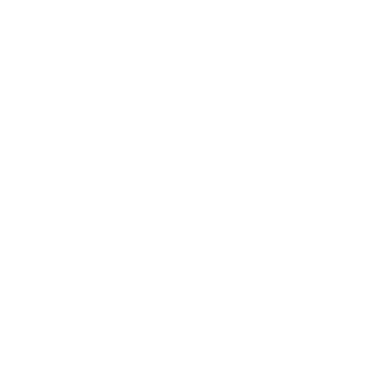
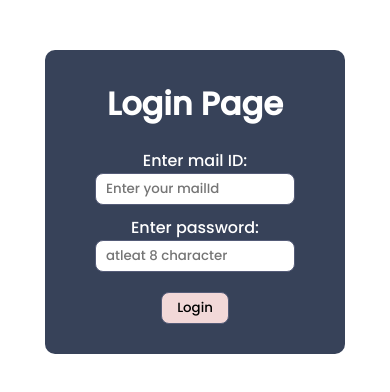
Before and after one commit to SinekaRamu/login, a plain HTML site: page app/index.html in a window 390 px wide. Drawn offline with nearby package versions, Linux system fonts and the light colour scheme.

Commit message:
validate password

```diff
--- a/app/index.html
+++ b/app/index.html
@@ -8,5 +8,32 @@
     <script src="https://ajax.googleapis.com/ajax/libs/jquery/3.6.4/jquery.min.js"></script>
     <script src="script.js" defer></script>
   </head>
-  <body></body>
+  <body>
+    <form id="loginForm">
+      <h1>Login Page</h1>
+      <div class="flex-box">
+        <label for="mailId">Enter mail ID: </label>
+        <input
+          type="email"
+          id="mailId"
+          name="mailID"
+          placeholder="Enter your mailId"
+          required
+        />
+      </div>
+      <div class="flex-box">
+        <label for="password">Enter password: </label>
+        <input
+          type="password"
+          id="password"
+          name="password"
+          placeholder="atleat 8 character"
+          required
+        />
+      </div>
+      <div id="pwd-restriction"></div>
+
+      <button type="submit" id="submitBtn">Login</button>
+    </form>
+  </body>
 </html>
--- a/app/script.js
+++ b/app/script.js
@@ -0,0 +1,50 @@
+$(document).ready(function () {
+  $("input").focusin(function () {
+    $(this).css("background-color", "#ffc");
+  });
+  $("input").focusout(function () {
+    $(this).css("background-color", "#fff");
+  });
+  //   $("#password").keyup(function validate() {
+  //     let pwdLength = /^(?=.*[!#$^])(?=.*[a-zA-Z]).{8,16}$/;
+  //     // let pwdRequirement = /^(?=.*[!#$^])(?=.*[a-zA-Z]).{8,16}$/;
+  //     // let pwdSpecial = /[!#$^]+/;
+  //     const pwd = $(this).val();
+  //     console.log(pwd);
+  //     let pwdValid = pwdLength.test(pwd);
+
+  //     if (!pwdValid) {
+  //       $("#pwd-restriction").text(
+  //         "atleast 8 characters, must include one of !#$^"
+  //       );
+  //     } else if (pwdValid) {
+  //       $("#pwd-restriction").text("");
+  //     }
+  //   });
+  $("#submitBtn").click(function (e) {
+    const mail = $("#mailId").val();
+    const password = $("#password").val();
+
+    if (!mail || !password) {
+      $(this).css("background-color", "#ddd");
+    } else if (password) {
+      let pwdLength = /^(?=.*[!#$^])(?=.*[a-zA-Z]).{8,16}$/;
+      let pwdValid = pwdLength.test(password);
+      e.preventDefault();
+
+      if (!pwdValid) {
+        $("#pwd-restriction").text(
+          "atleast 8 characters, must include one of !#$^"
+        );
+      } else {
+        $("#pwd-restriction").text("");
+        const people = {
+          new: new Date().getTime(),
+          email: mail,
+          password: password,
+        };
+        console.log(people);
+      }
+    }
+  });
+});
--- a/app/style.css
+++ b/app/style.css
@@ -6,3 +6,58 @@
   font-family: "poppins", sans-serif;
   box-sizing: border-box;
 }
+
+h1 {
+  padding-bottom: 20px;
+  color: #fff;
+}
+
+label {
+  color: #fff;
+}
+
+input {
+  padding: 5px 10px;
+  width: 200px;
+  border: 1px solid #545b77;
+  border-radius: 8px;
+  outline: none;
+}
+input:focus {
+  box-shadow: 1px #d1cac7;
+  border: none;
+}
+
+#loginForm {
+  margin: 50px auto;
+  padding: 30px;
+  width: 450px;
+  text-align: center;
+  background-color: #374259;
+  border-radius: 10px;
+}
+
+.flex-box {
+  padding-bottom: 10px;
+  display: flex;
+  justify-content: space-between;
+  align-items: center;
+}
+
+#submitBtn {
+  margin-top: 10px;
+  padding: 5px 15px;
+  background-color: #f2d8d8;
+  border: 1px solid #545b77;
+  border-radius: 8px;
+  outline: none;
+}
+
+@media (max-width: 768px) {
+  .flex-box {
+    flex-direction: column;
+  }
+  #loginForm {
+    width: 300px;
+  }
+}
```
Also changed, not shown: 1 other file.
